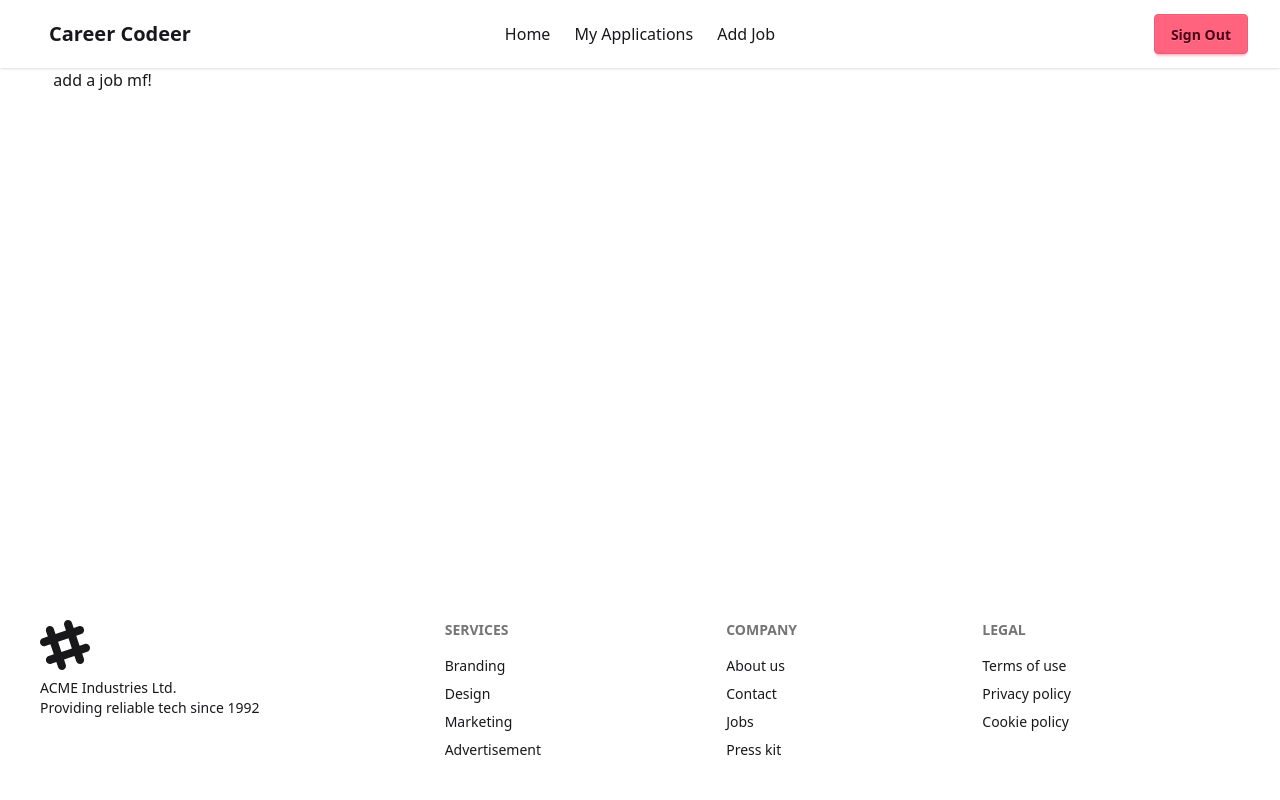
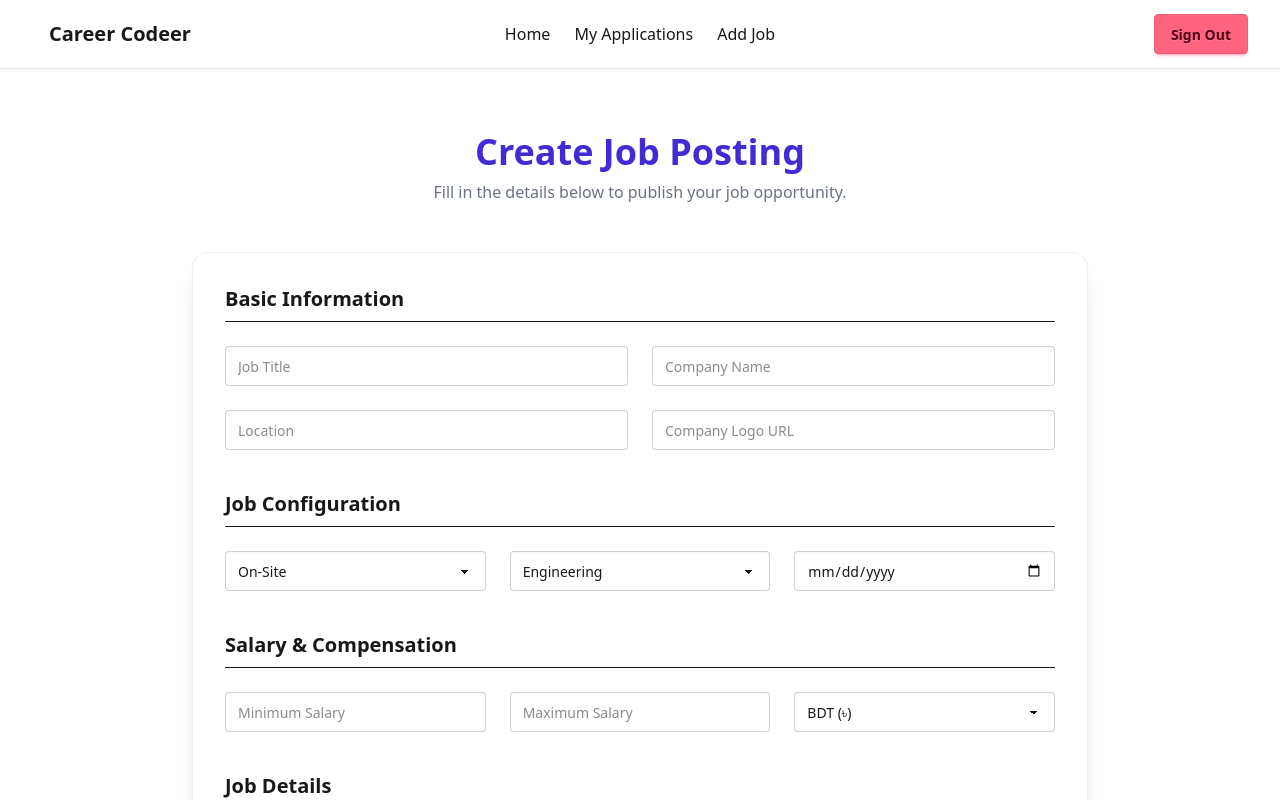
Before and after one commit to jonaedjoshim/career-code-client, a React (Vite) app: page /addJob in a window 1280 px wide. Shown: the top 800 px of the page. Built offline with nearby package versions, Linux system fonts and the light colour scheme; no server answers; sample sign-in values are in the browser's storage.

Commit message:
added job posting

```diff
--- a/src/pages/AddJob/AddJob.jsx
+++ b/src/pages/AddJob/AddJob.jsx
@@ -1,11 +1,290 @@
-import React from 'react';
+import React, { useState } from "react";
+import { useNavigate } from "react-router-dom";
+import axios from "axios";
+import Swal from "sweetalert2";
+import useAuth from "../../hooks/useAuth";
 
 const AddJob = () => {
-    return (
-        <div>
-            <h3>add a job mf!</h3>
+  const { user } = useAuth();
+  const navigate = useNavigate();
+
+  const [loading, setLoading] = useState(false);
+  const [descriptionLength, setDescriptionLength] = useState(0);
+
+  const handleAddAJob = async (e) => {
+    e.preventDefault();
+    const form = e.target;
+    const formData = new FormData(form);
+    const data = Object.fromEntries(formData.entries());
+
+    const { min, max, currency, ...newJob } = data;
+
+    if (parseInt(min) > parseInt(max)) {
+      return Swal.fire({
+        icon: "warning",
+        title: "Invalid Salary Range",
+        text: "Minimum salary cannot be greater than maximum.",
+      });
+    }
+
+    newJob.salaryRange = {
+      min: parseInt(min),
+      max: parseInt(max),
+      currency,
+    };
+
+    newJob.requirements = newJob.requirements
+      .split(",")
+      .map((req) => req.trim());
+
+    newJob.responsibilities = newJob.responsibilities
+      .split(",")
+      .map((res) => res.trim());
+
+    newJob.status = "active";
+    newJob.createdAt = new Date();
+
+    try {
+      setLoading(true);
+
+      const res = await axios.post(
+        "http://localhost:5000/jobs",
+        newJob
+      );
+
+      if (res.data.insertedId) {
+        await Swal.fire({
+          icon: "success",
+          title: "Job Published!",
+          text: "Your listing is now live.",
+          confirmButtonColor: "#6366f1",
+        });
+
+        form.reset();
+        navigate("/"); // change if needed
+      }
+    } catch (error) {
+      Swal.fire({
+        icon: "error",
+        title: "Something went wrong",
+        text: "Please try again later.",
+      });
+    } finally {
+      setLoading(false);
+    }
+  };
+
+  return (
+    <div className="py-16 px-4">
+      <div className="max-w-4xl mx-auto">
+
+        {/* Page Title */}
+        <div className="text-center mb-12">
+          <h1 className="text-4xl font-bold text-primary">
+            Create Job Posting
+          </h1>
+          <p className="text-gray-500 mt-2">
+            Fill in the details below to publish your job opportunity.
+          </p>
         </div>
-    );
+
+        <div className="card bg-base-100 shadow-xl border border-base-300 rounded-2xl">
+          <form onSubmit={handleAddAJob} className="p-8 space-y-10">
+
+            {/* Basic Info */}
+            <section className="space-y-6">
+              <h2 className="text-xl font-bold border-b pb-2">
+                Basic Information
+              </h2>
+
+              <div className="grid md:grid-cols-2 gap-6">
+                <input
+                  type="text"
+                  name="title"
+                  required
+                  placeholder="Job Title"
+                  className="input input-bordered w-full"
+                />
+
+                <input
+                  type="text"
+                  name="company"
+                  required
+                  placeholder="Company Name"
+                  className="input input-bordered w-full"
+                />
+
+                <input
+                  type="text"
+                  name="location"
+                  required
+                  placeholder="Location"
+                  className="input input-bordered w-full"
+                />
+
+                <input
+                  type="text"
+                  name="company_logo"
+                  required
+                  placeholder="Company Logo URL"
+                  className="input input-bordered w-full"
+                />
+              </div>
+            </section>
+
+            {/* Configuration */}
+            <section className="space-y-6">
+              <h2 className="text-xl font-bold border-b pb-2">
+                Job Configuration
+              </h2>
+
+              <div className="grid md:grid-cols-3 gap-6">
+                <select
+                  name="jobType"
+                  className="select select-bordered w-full"
+                  required
+                >
+                  <option value="On-Site">On-Site</option>
+                  <option value="Remote">Remote</option>
+                  <option value="Hybrid">Hybrid</option>
+                </select>
+
+                <select
+                  name="category"
+                  className="select select-bordered w-full"
+                >
+                  <option>Engineering</option>
+                  <option>Marketing</option>
+                  <option>Finance</option>
+                  <option>Design</option>
+                </select>
+
+                <input
+                  type="date"
+                  name="deadline"
+                  required
+                  className="input input-bordered w-full"
+                />
+              </div>
+            </section>
+
+            {/* Salary */}
+            <section className="space-y-6">
+              <h2 className="text-xl font-bold border-b pb-2">
+                Salary & Compensation
+              </h2>
+
+              <div className="grid md:grid-cols-3 gap-6">
+                <input
+                  type="number"
+                  name="min"
+                  required
+                  placeholder="Minimum Salary"
+                  className="input input-bordered w-full"
+                />
+
+                <input
+                  type="number"
+                  name="max"
+                  required
+                  placeholder="Maximum Salary"
+                  className="input input-bordered w-full"
+                />
+
+                <select
+                  name="currency"
+                  className="select select-bordered w-full"
+                >
+                  <option value="BDT">BDT (৳)</option>
+                  <option value="USD">USD ($)</option>
+                  <option value="EUR">EUR (€)</option>
+                </select>
+              </div>
+            </section>
+
+            {/* Details */}
+            <section className="space-y-6">
+              <h2 className="text-xl font-bold border-b pb-2">
+                Job Details
+              </h2>
+
+              <div>
+                <textarea
+                  name="description"
+                  required
+                  maxLength="500"
+                  onChange={(e) =>
+                    setDescriptionLength(e.target.value.length)
+                  }
+                  placeholder="Describe the role..."
+                  className="textarea textarea-bordered w-full h-32"
+                ></textarea>
+
+                <p className="text-right text-sm text-gray-400">
+                  {descriptionLength}/500 characters
+                </p>
+              </div>
+
+              <textarea
+                name="requirements"
+                required
+                placeholder="Requirements (comma separated)"
+                className="textarea textarea-bordered w-full h-24"
+              ></textarea>
+
+              <textarea
+                name="responsibilities"
+                required
+                placeholder="Responsibilities (comma separated)"
+                className="textarea textarea-bordered w-full h-24"
+              ></textarea>
+            </section>
+
+            {/* HR Info */}
+            <section className="space-y-6 border-t pt-6">
+              <h2 className="text-xl font-bold">
+                HR Information
+              </h2>
+
+              <div className="grid md:grid-cols-2 gap-6">
+                <input
+                  type="text"
+                  name="hr_name"
+                  placeholder="HR Name"
+                  className="input input-bordered w-full"
+                />
+
+                <input
+                  type="email"
+                  name="hr_email"
+                  defaultValue={user?.email}
+                  readOnly
+                  className="input input-bordered bg-base-200 cursor-not-allowed w-full"
+                />
+              </div>
+            </section>
+
+            {/* Submit */}
+            <button
+              type="submit"
+              disabled={loading}
+              className="btn btn-primary w-full h-14 text-lg font-bold rounded-xl mt-6"
+            >
+              {loading ? (
+                <>
+                  <span className="loading loading-spinner"></span>
+                  Publishing...
+                </>
+              ) : (
+                "Publish Job"
+              )}
+            </button>
+
+          </form>
+        </div>
+      </div>
+    </div>
+  );
 };
 
 export default AddJob;
```
